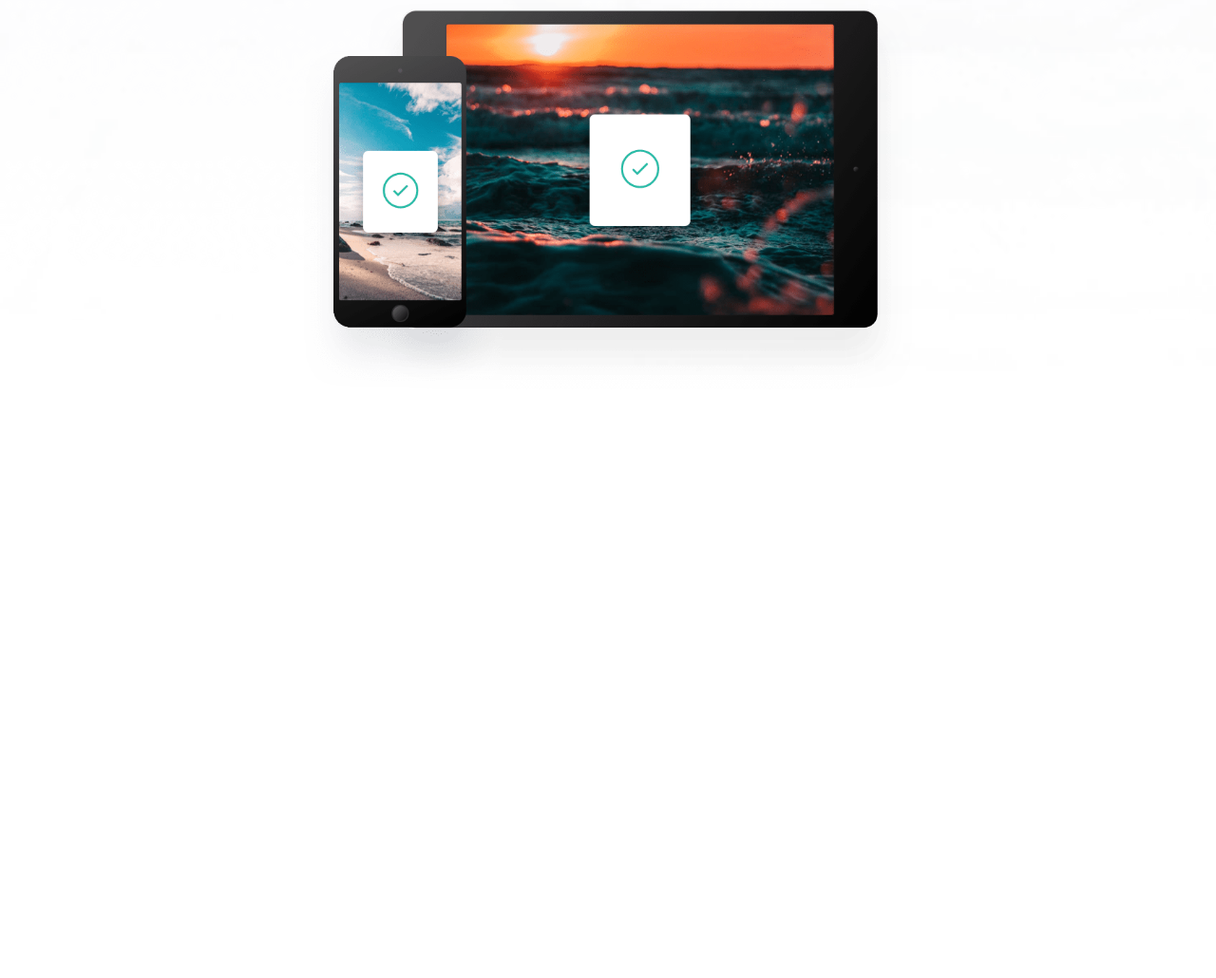
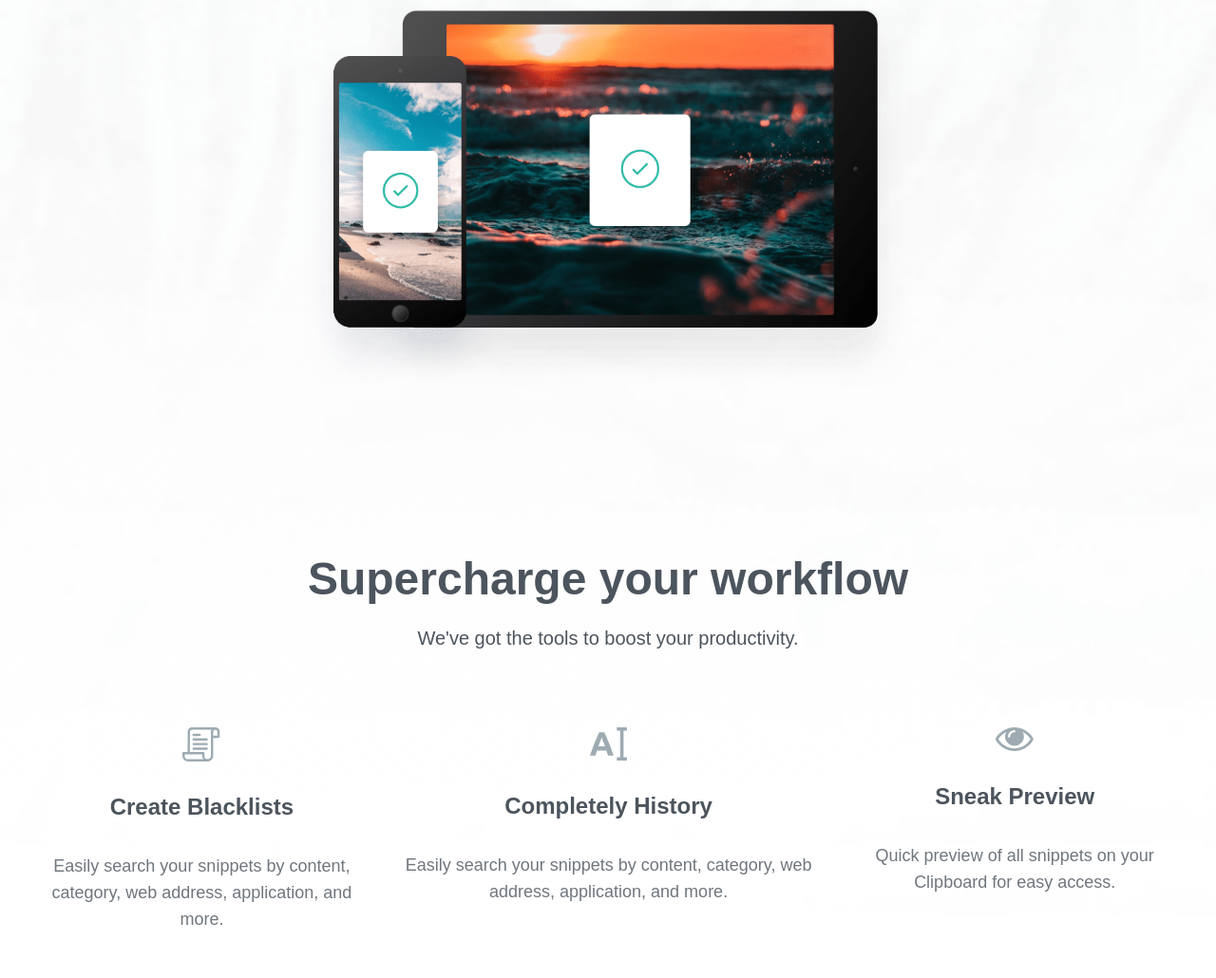
Before and after one commit to amm834/clipborad, a website built with Vite: page index.html in a window 1280 px wide. Shown: the part 1749-2779 px from the top of the page at 95% size. Before the commit the page ends 2191 px from the top, so only its background shows below. Built offline with nearby package versions, Linux system fonts and the light colour scheme; a web font is replaced by a local one.

Commit message:
feat: add feature preview

```diff
--- a/index.html
+++ b/index.html
@@ -94,6 +94,46 @@
     </div>
 </div>
 
+<!-- supercharge -->
+<section id="super-charge">
+    <div class="py-8 md:mt-24 flex flex-col items-center justify-center gap-y-6">
+        <h1 class="text-3xl sm:text-4xl max-w-lg md:max-w-2xl md:text-5xl text-center text-darkGrayBlue font-semibold mt-4">
+            Supercharge your workflow</h1>
+        <p class="text-xl max-w-lg md:max-w-2xl text-center text-darkGrayBlue max-w-3xl">
+            We've got the tools to boost your productivity.
+        </p>
+    </div>
+</section>
+
+<!-- feature preview -->
+<section class="py-12 px-12 flex flex-col gap-y-16 md:flex-row md:gap-x-12 md:justify-center max-w-7xl mx-auto">
+    <div class="flex flex-col items-center gap-y-8">
+        <img src="images/icon-blacklist.svg" alt="Text Icon" class="w-10">
+        <h4 class="text-darkGrayBlue font-bold text-2xl ">Create Blacklists</h4>
+        <p class="text-lg max-w-lg md:max-w-lg text-center text-darkGrayBlue opacity-80 max-w-xl">
+            Easily search your snippets by content, category, web address, application, and more.
+        </p>
+    </div>
+
+    <div class="flex flex-col items-center gap-y-8">
+        <img src="images/icon-text.svg" alt="Text Icon" class="w-10">
+        <h4 class="text-darkGrayBlue font-bold text-2xl ">Completely History</h4>
+        <p class="text-lg max-w-lg md:max-w-2xl text-center text-darkGrayBlue opacity-80 max-w-3xl">
+            Easily search your snippets by content, category, web address, application, and more.
+        </p>
+    </div>
+
+    <div class="flex flex-col items-center gap-y-8">
+        <img src="images/icon-preview.svg" alt="Text Icon" class="w-10">
+        <h4 class="text-darkGrayBlue font-bold text-2xl ">Sneak Preview</h4>
+        <p class="text-lg max-w-lg md:max-w-2xl text-center text-darkGrayBlue opacity-80 max-w-3xl">
+            Quick preview of all snippets on your Clipboard for easy access.
+        </p>
+    </div>
+
+
+</section>
+
 
 <script type="module" src="/main.js"></script>
 </body>
```
